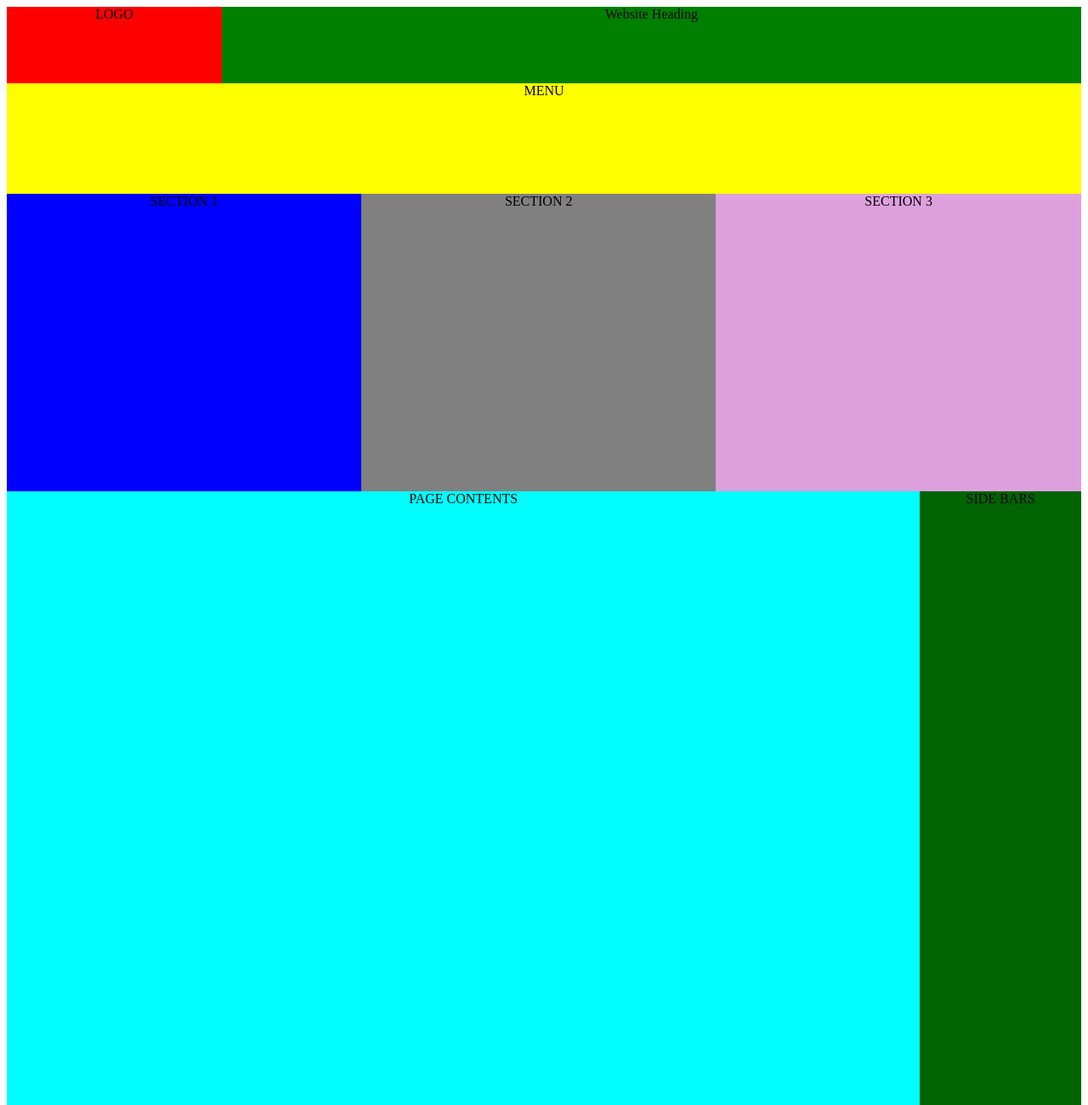
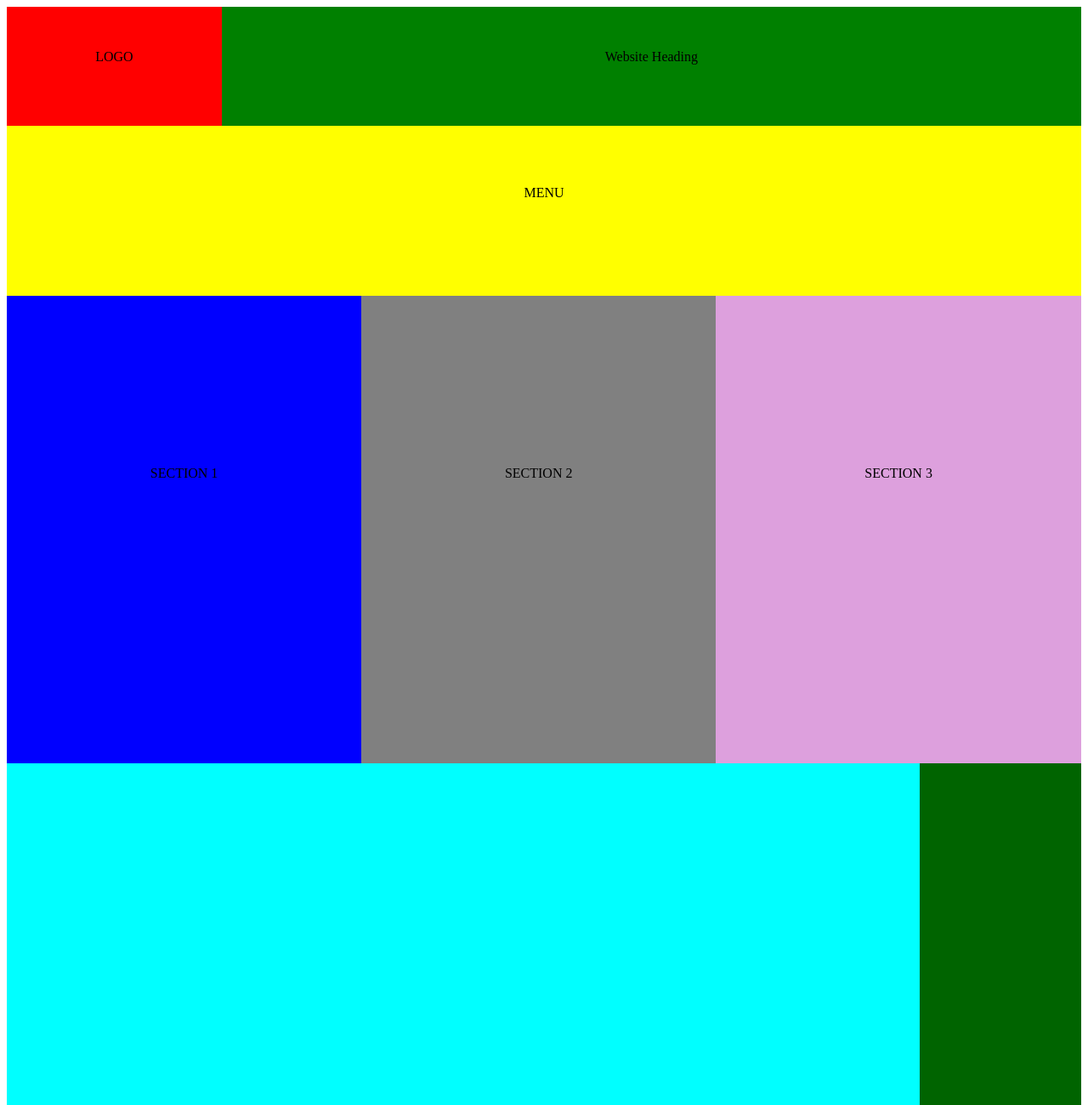
Before and after one commit to huonganh0303/Buihuonganh-fudamental-C4E-01, a plain HTML site: page Fundamental/Homework/Session 9/Exe.html in a window 1280 px wide. Shown: the top 1300 px of the page at 85% size. Drawn offline with Linux system fonts and the light colour scheme.

Commit message:
nop bai tap

```diff
--- a/Fundamental/Homework/Session 9/Exe.css
+++ b/Fundamental/Homework/Session 9/Exe.css
@@ -3,66 +3,66 @@
     width: 20%;
     height: 90px;
     background-color: red;
-
-
+    padding-top: 50px;
 }
 .box2 {
     width: 80%;
     height: 90px;
     background-color: green;
-
+    padding-top: 50px;
 }
 .box3 {
     width: 100%;
     height: 130px;
     background-color: yellow;
-
+    padding-top: 70px;
 }
 .box4 {
     width: 33%;
     height: 350px;
     background-color: blue;
-
+    padding-top: 200px;
 }
 .box5 {
     width: 33%;
     height: 350px;
     background-color: grey;
-
+    padding-top: 200px;
 }
 .box6 {
     width: 34%;
     height: 350px;
     background-color: plum;
+    padding-top: 200px;
 
 }
 .box7 {
     width: 85%;
     height: 800px;
     background-color: aqua;
-
+    padding-top: 500px;
 }
 .box8 {
     width: 15%;
     height: 800px;
     background-color: darkgreen;
+    padding-top: 500px;
 
 }
 .box9 {
     width: 100%;
     height: 100px;
     background-color: darkblue;
-
+    padding-top: 50px;
 }
 
 #container {
     width: 100%;
     height: 100%;
-    margin-block-start: 20px 20px 20px 20px;
+    margin-block-start: 40px 40px 40px 40px;
     display: flex;
     flex-direction: row;
     flex-wrap: wrap;
-    text-align: center ;
+    text-align: center;
     justify-content: center;
-
 }
```
